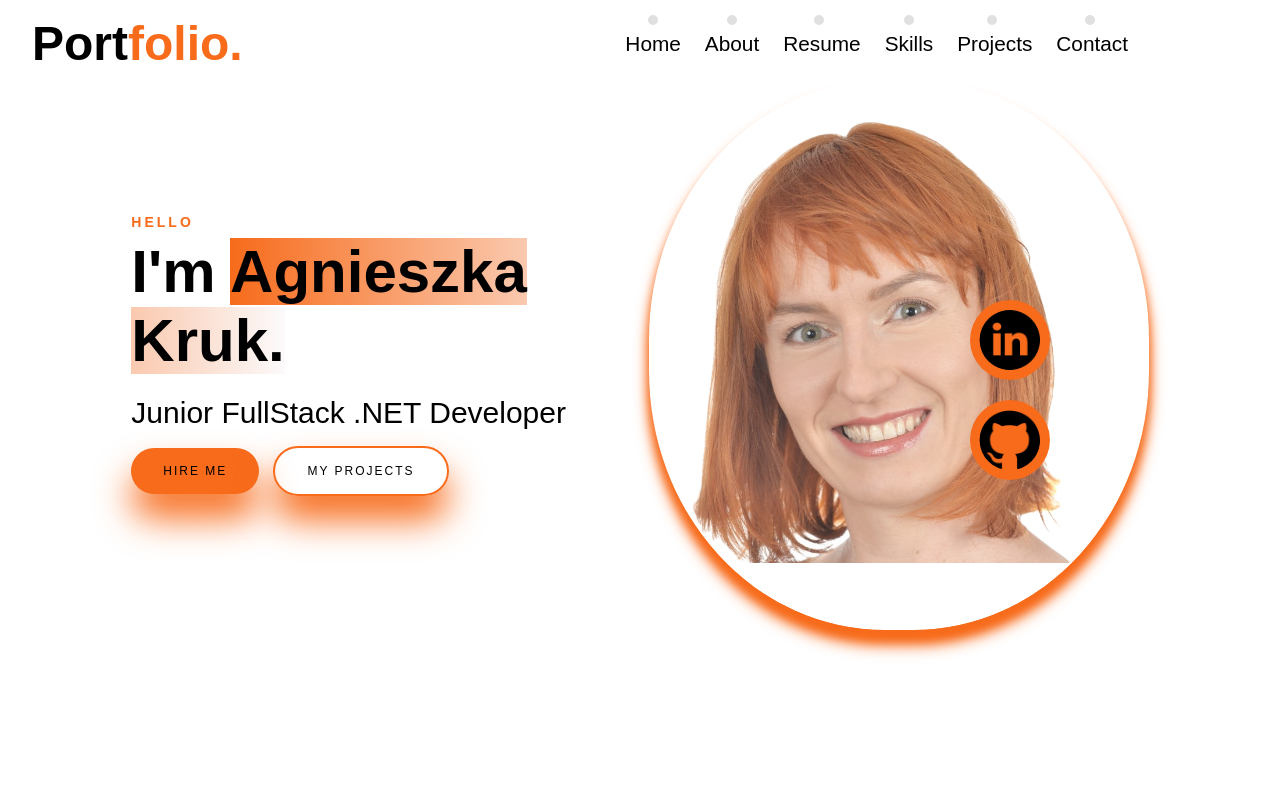
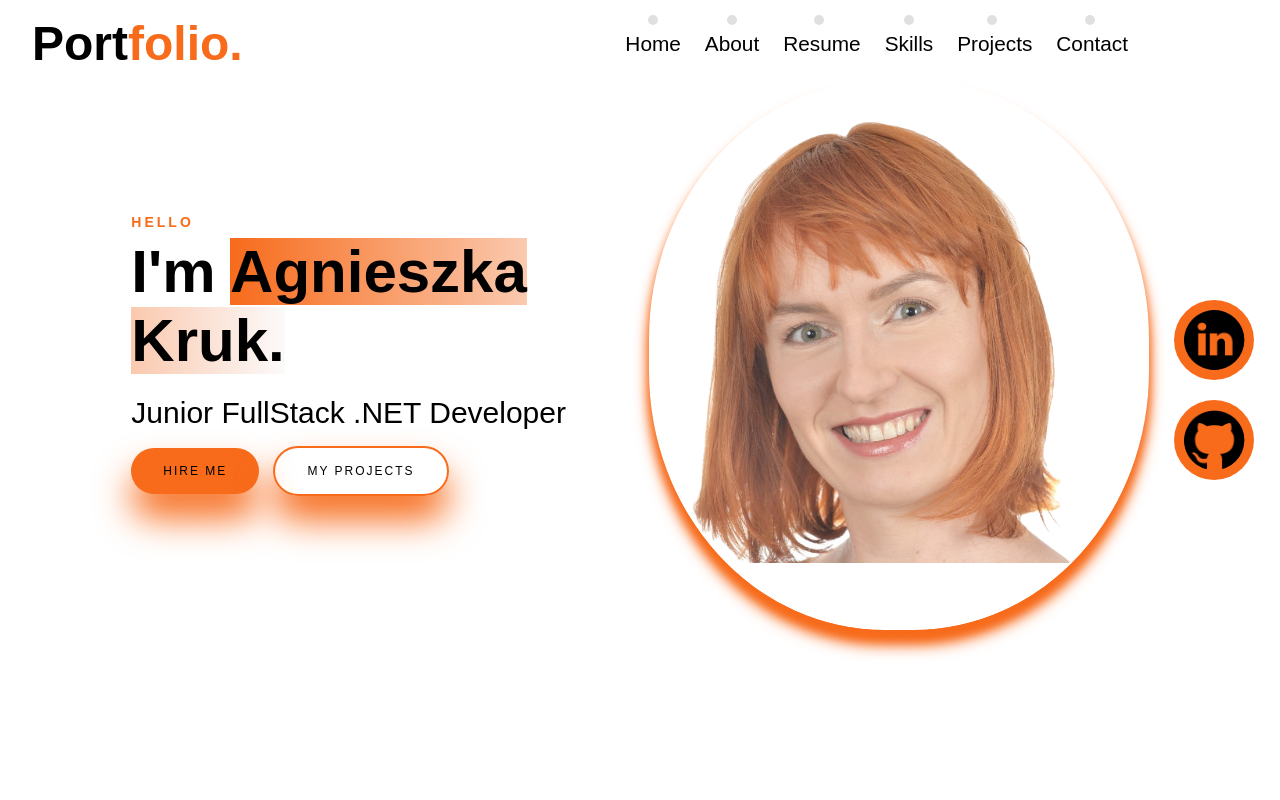
Before and after one commit to AgnieszkaKruk/CV, a plain HTML site: page index.html in a window 1280 px wide. Shown: the top 800 px of the page. Drawn offline with Linux system fonts and the light colour scheme.

Commit message:
Cd fixing icons

```diff
--- a/style.css
+++ b/style.css
@@ -184,7 +184,7 @@ header {
 	position: fixed;
 	right: 2rem;
 	top: 50%;
-	right: 18%;
+	right: 2%;
 	transform: translateY(-50%);
 	cursor: pointer;
 }
```
